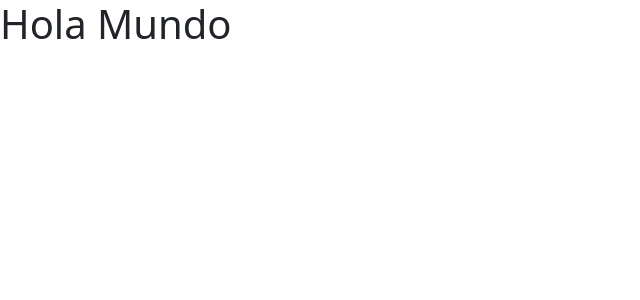
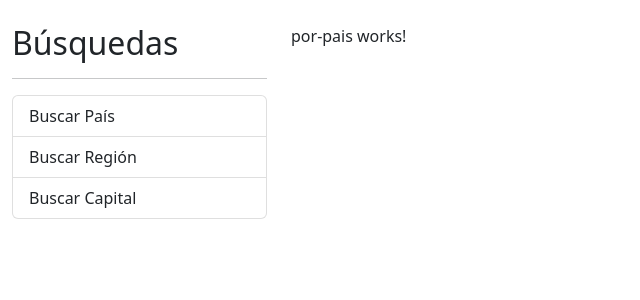
Before and after one commit to KevinArias02610/PaisesApp, an Angular app: page / in a window 1280 px wide. Shown: the top 300 px of the page, without its empty margins (0-640 px from the left). Built offline with nearby package versions, Linux system fonts and the light colour scheme.

Commit message:
Sección 8 clase 101 (Router Module, rutas en la aplicación)

```diff
--- a/src/app/app.component.html
+++ b/src/app/app.component.html
@@ -1 +1,14 @@
-<h1>Hola Mundo</h1>
+<div class="row container mt-4">
+    <div class="col-3">
+        <h2>Búsquedas</h2>
+        <hr>
+        <ul class="list-group">
+            <li class="list-group-item">Buscar País</li>
+            <li class="list-group-item">Buscar Región</li>
+            <li class="list-group-item">Buscar Capital</li>
+        </ul>
+    </div>
+    <div class="col">
+        <router-outlet></router-outlet>
+    </div>
+</div>
--- a/src/app/app.module.ts
+++ b/src/app/app.module.ts
@@ -1,5 +1,6 @@
 import { NgModule } from '@angular/core';
 import { BrowserModule } from '@angular/platform-browser';
+import { AppRoutingModule } from './app-routing.module';
 
 import { AppComponent } from './app.component';
 import { PaisModule } from './pais/pais.module';
@@ -11,8 +12,9 @@ import { SharedModule } from './shared/shared.module';
   ],
   imports: [
     BrowserModule,
+    AppRoutingModule,
     PaisModule,
-    SharedModule
+    SharedModule,
   ],
   providers: [],
   bootstrap: [AppComponent]
```
Also changed, not shown: src/app/app-routing.module.ts (added, +20 -0 lines).
